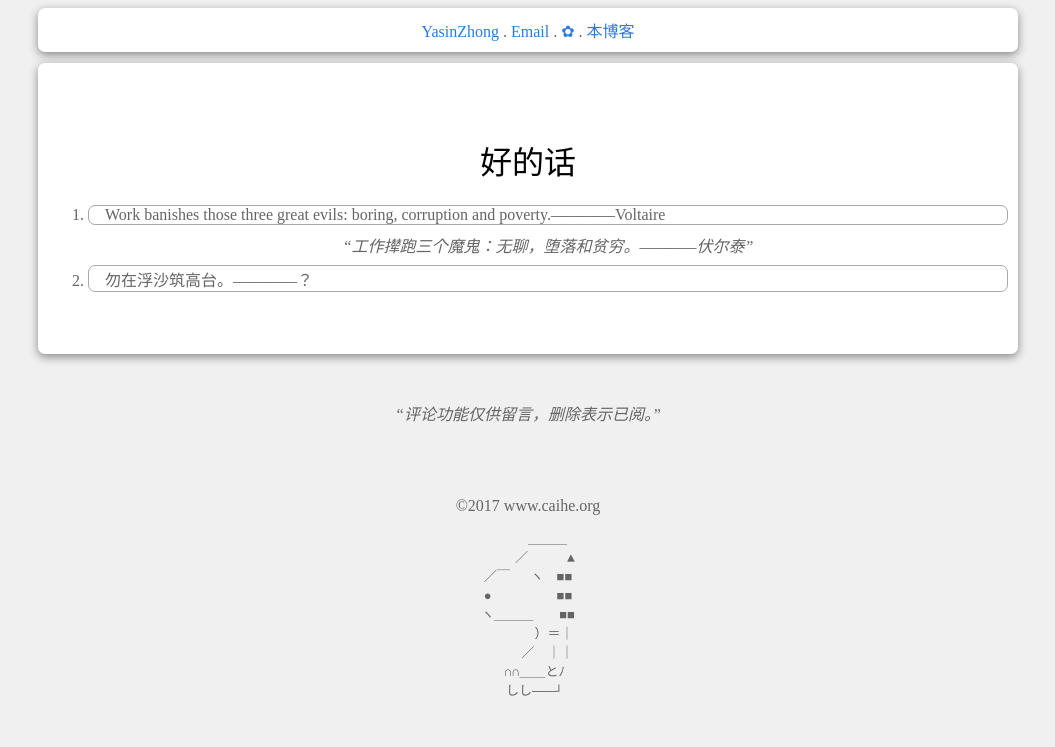
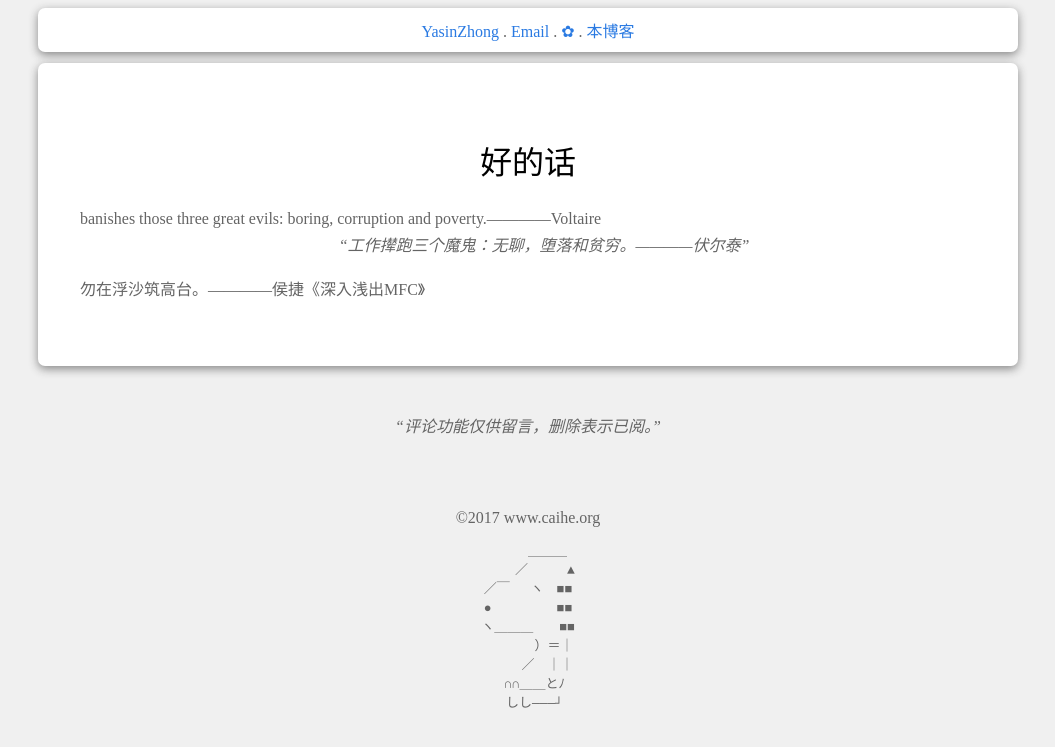
Before and after one commit to YasinZhong/yasinzhong.github.io, a Jekyll site: the page built from _posts/2018-3-8-GoodView.html, in a window 1280 px wide. Shown: the top 747 px of the page, without its empty margins (112-1167 px from the left). Built offline with Jekyll 4.4.1, drawn with Linux system fonts in a browser that asks for light colours; comment, search, counter and statistics services are not loaded.

Commit message:
2018/03/26

```diff
--- a/_posts/2018-3-8-GoodView.html
+++ b/_posts/2018-3-8-GoodView.html
@@ -5,9 +5,12 @@ title: 好的话
 
 <h1>{{ page.title }}</h1>
 
-<ol>
-	<li>Work banishes those three great evils: boring, corruption and poverty.————Voltaire</li>
+
+<p>
+	banishes those three great evils: boring, corruption and poverty.————Voltaire
 	<q>工作撵跑三个魔鬼：无聊，堕落和贫穷。————伏尔泰</q>
+</p>
 
-	<li>勿在浮沙筑高台。————？</li>
-</ol>
+<p>
+	勿在浮沙筑高台。————侯捷《深入浅出MFC》
+</p>
```
